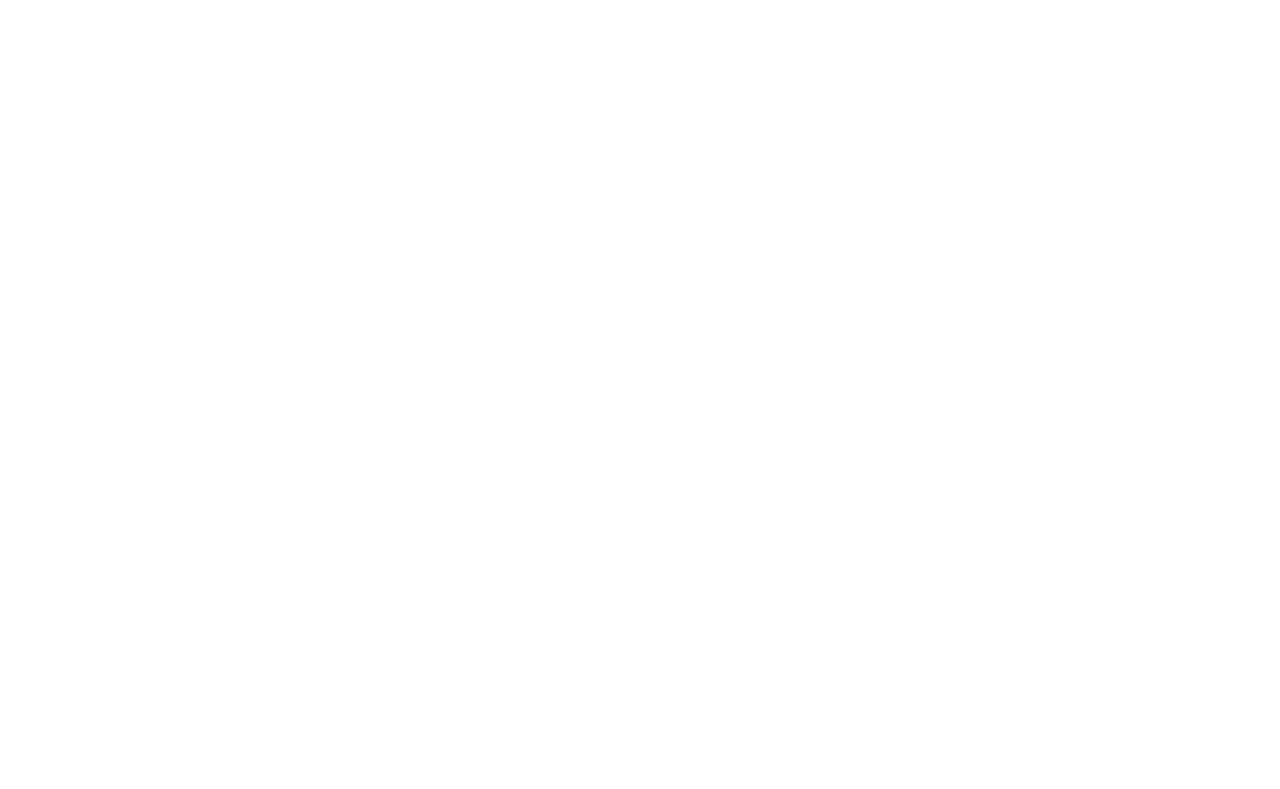
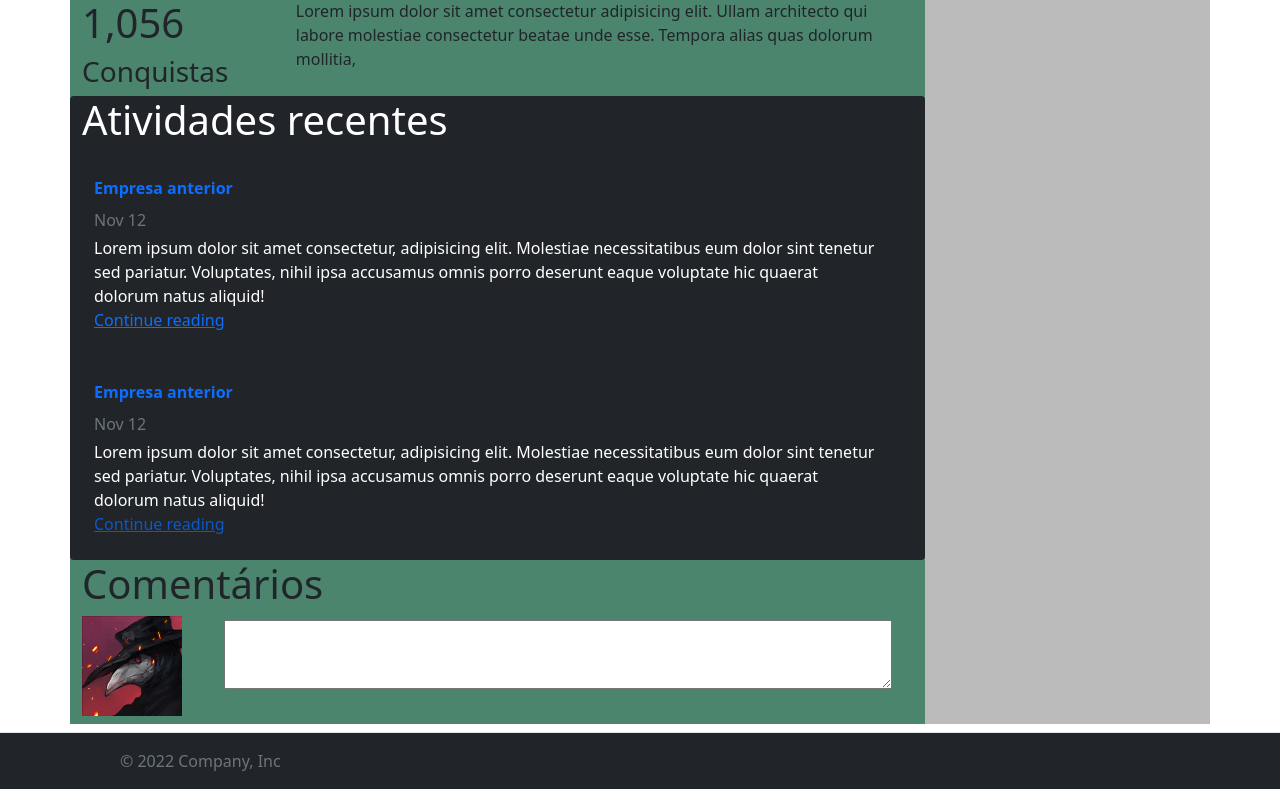
Before and after one commit to erick42q/erick42, a Django app: page / in a window 1280 px wide. Before the commit the part shown is empty. Shown: the part 1550-2339 px from the top of the page. Before the commit the page ends 22 px from the top, so only its background shows below. Run offline with Django 4.2, Linux system fonts and the light colour scheme; some libraries are stand-ins or nearby versions.

Commit message:
create template

```diff
--- a/erick42/urls.py
+++ b/erick42/urls.py
@@ -19,6 +19,6 @@ from front import urls
 
 
 urlpatterns = [
+    path('', include('front.urls')),
     path('admin/', admin.site.urls),
-    path('', include('front.urls')),
 ]
--- /dev/null
+++ b/front/static/front/style.css
@@ -0,0 +1,20 @@
+.fundo-texto,
+.fundo-cinza,
+.fundo-verde {
+    /*teste*/
+}
+
+.fundo-verde{
+    background-color: aquamarine;
+}
+.fundo-texto{
+    background-color: rgb(75, 133, 110);
+}
+.fundo-cinza{
+    background-color: rgba(0, 0, 0, 0.267);
+}
+
+.text-bg-dark {
+    color: #fff!important;
+    background-color: RGBA(33,37,41,var(--bs-bg-opacity,1))!important;
+}
--- /dev/null
+++ b/front/templates/base.html
@@ -0,0 +1,65 @@
+<!DOCTYPE html>
+<html lang="pt-br">
+
+<head>
+    <meta charset="UTF-8">
+    <meta http-equiv="X-UA-Compatible" content="IE=edge">
+    <meta name="viewport" content="width=device-width, initial-scale=1.0">
+	{% load static %}
+
+    <link rel="stylesheet" href="{% static 'front/style.css'  %}">
+    <link href="https://cdn.jsdelivr.net/npm/bootstrap@5.0.2/dist/css/bootstrap.min.css" rel="stylesheet"
+        integrity="sha384-EVSTQN3/azprG1Anm3QDgpJLIm9Nao0Yz1ztcQTwFspd3yD65VohhpuuCOmLASjC" crossorigin="anonymous">
+    <link rel="stylesheet" href="https://cdn.jsdelivr.net/npm/bootstrap-icons@1.9.1/font/bootstrap-icons.css">
+    <title>Index</title>
+</head>
+
+<body>
+
+    <header class="mb-2 p-3 text-bg-dark">
+        <div class="container">
+            <div class="d-flex flex-wrap align-items-center justify-content-center justify-content-lg-start">
+                <ul class="nav col-12 col-lg-auto me-lg-auto mb-2 justify-content-center mb-md-0">
+                    <li><a href="#" class="nav-link px-2 text-secondary">Home</a></li>
+                    <li><a href="#" class="nav-link px-2 text-white">Features</a></li>
+                    <li><a href="#" class="nav-link px-2 text-white">Pricing</a></li>
+                    <li><a href="#" class="nav-link px-2 text-white">FAQs</a></li>
+                    <li><a href="#" class="nav-link px-2 text-white">About</a></li>
+                </ul>
+                <form class="col-12 col-lg-auto mb-3 mb-lg-0 me-lg-3" role="search">
+                    <input type="search" class="form-control form-control-dark text-bg-dark" placeholder="Search..."
+                        aria-label="Search">
+                </form>
+                <!-- <div class="text-end">
+                    <button type="button" class="btn btn-outline-light me-2">Login</button>
+                    <button type="button" class="btn btn-warning">Sign-up</button>
+                </div> -->
+            </div>
+        </div>
+    </header>
+
+    {% block content %}{% endblock %}
+
+
+    <footer class="p-3 mt-2 text-bg-dark d-flex flex-wrap justify-content-between align-items-center py-3 border-top">
+        <div class="container">
+            <div class="col-md-4 d-flex align-items-center">
+                <a href="/" class="mb-3 me-2 mb-md-0 text-muted text-decoration-none lh-1">
+                    <svg class="bi" width="30" height="24">
+                        <use xlink:href="#bootstrap"></use>
+                    </svg>
+                </a>
+                <span class="mb-3 mb-md-0 text-muted">© 2022 Company, Inc</span>
+            </div>
+
+        </div>
+    </footer>
+
+	<script src="https://cdn.jsdelivr.net/npm/bootstrap@5.0.2/dist/js/bootstrap.bundle.min.js"
+		integrity="sha384-MrcW6ZMFYlzcLA8Nl+NtUVF0sA7MsXsP1UyJoMp4YLEuNSfAP+JcXn/tWtIaxVXM"
+		crossorigin="anonymous"></script>
+
+
+</body>
+
+</html>
--- a/front/templates/index.html
+++ b/front/templates/index.html
@@ -1,12 +1,149 @@
-<!DOCTYPE html>
-<html lang="en">
-<head>
-    <meta charset="UTF-8">
-    <meta http-equiv="X-UA-Compatible" content="IE=edge">
-    <meta name="viewport" content="width=device-width, initial-scale=1.0">
-    <title>Document</title>
-</head>
-<body>
-    index.html
-</body>
-</html>
+{% extends "base.html" %}
+
+{% block content %}
+{% load static %}
+<div class="container fundo-cinza">
+	<!-- Dados de perfil -->
+	<div class="row rounded text-bg-dark pt-2 pb-2">
+		<div class="col-sm-2">
+			<img src="{% static './images/corvo-perfil.jpg' %}" class="img-perfil img-thumbnail" width="220"
+				alt="Erick, foto de perfil">
+		</div>
+		<div class="col-sm-7">
+			<h1 class="display-4 fst-italic">Erick Queiroz</h1>
+			<p class="lead my-3">A liberdade não é a meta, é o modo de seguir a viagem.</p>
+		</div>
+		<div class="col-sm-3">
+			<h3> Não sei o que colocar aqui ainda :/ </h3>
+
+			<p>Lorem ipsum dolor sit amet consectetur adipisicing elit. Expedita, cum nihil </p>
+		</div>
+	</div>
+	<!-- Conteudo -->
+	<div class="row">
+		<div class="col-sm-9 fundo-texto">
+			<!-- Conquistas -->
+			<div class="row">
+				<h1>Conquistas mais raras</h1>
+			</div>
+			<div class="row ">
+				<div class="col">
+					<img src="https://cdn.akamai.steamstatic.com/steamcommunity/public/images/apps/256410/988994407272b5ae7af5a96bbd491f27f5a8316a.jpg"
+						alt="">
+				</div>
+				<div class="col">
+					<img src="https://cdn.akamai.steamstatic.com/steamcommunity/public/images/apps/256410/988994407272b5ae7af5a96bbd491f27f5a8316a.jpg"
+						alt="">
+				</div>
+				<div class="col">
+					<img src="https://cdn.akamai.steamstatic.com/steamcommunity/public/images/apps/256410/988994407272b5ae7af5a96bbd491f27f5a8316a.jpg"
+						alt="">
+				</div>
+				<div class="col">
+					<img src="https://cdn.akamai.steamstatic.com/steamcommunity/public/images/apps/256410/988994407272b5ae7af5a96bbd491f27f5a8316a.jpg"
+						alt="">
+				</div>
+				<div class="col">
+					<img src="https://cdn.akamai.steamstatic.com/steamcommunity/public/images/apps/256410/988994407272b5ae7af5a96bbd491f27f5a8316a.jpg"
+						alt="">
+				</div>
+				<div class="col">
+					<img src="https://cdn.akamai.steamstatic.com/steamcommunity/public/images/apps/256410/988994407272b5ae7af5a96bbd491f27f5a8316a.jpg"
+						alt="">
+				</div>
+				<div class="col">
+					<img src="https://cdn.akamai.steamstatic.com/steamcommunity/public/images/apps/256410/988994407272b5ae7af5a96bbd491f27f5a8316a.jpg"
+						alt="">
+				</div>
+			</div>
+			<div class="row">
+				<div class="col-sm-3">
+					<h1>1,056</h1>
+					<h3>Conquistas</h3>
+				</div>
+				<div class="col-sm-9">Lorem ipsum dolor sit amet consectetur adipisicing elit. Ullam
+					architecto qui
+					labore molestiae consectetur beatae unde esse. Tempora alias quas dolorum mollitia,
+				</div>
+			</div>
+
+			<div class="row rounded text-bg-dark">
+				<h1>Atividades recentes</h1>
+				<div class="row p-4 d-flex flex-column position-static ">
+					<strong class="d-inline-block mb-2 text-primary">Empresa anterior</strong>
+					<!-- <h3 class="mb-0">empresa anterior</h3> -->
+					<div class="mb-1 text-muted">Nov 12</div>
+					<p class="card-text mb-auto">Lorem ipsum dolor sit amet consectetur, adipisicing elit.
+						Molestiae necessitatibus
+						eum
+						dolor
+						sint tenetur sed pariatur. Voluptates, nihil ipsa accusamus omnis porro deserunt
+						eaque
+						voluptate hic quaerat dolorum natus aliquid!</p>
+					<a href="#" class="stretched-link">Continue reading</a>
+				</div>
+				<div class="row p-4 d-flex flex-column position-static">
+					<strong class="d-inline-block mb-2 text-primary">Empresa anterior</strong>
+					<!-- <h3 class="mb-0">empresa anterior</h3> -->
+					<div class="mb-1 text-muted">Nov 12</div>
+					<p class="card-text mb-auto">Lorem ipsum dolor sit amet consectetur, adipisicing elit.
+						Molestiae necessitatibus
+						eum
+						dolor
+						sint tenetur sed pariatur. Voluptates, nihil ipsa accusamus omnis porro deserunt
+						eaque
+						voluptate hic quaerat dolorum natus aliquid!</p>
+					<a href="#" class="stretched-link">Continue reading</a>
+				</div>
+			</div>
+			<!-- Comentários -->
+			<div class="row fundo-vermelho pb-2">
+				<div class="col">
+					<div class="row">
+						<h1>Comentários</h1>
+					</div>
+					<div class="row">
+						<div class="col-sm-2">
+							<img src="./static/images/corvo-perfil.jpg" class="img-fluid" width="100" walt="">
+						</div>
+						<div class="col-sm-10">
+							<div>
+								<form>
+									<textarea name="Comente" id="" cols="80" rows="3" class="form-text"></textarea>
+								</form>
+							</div>
+						</div>
+					</div>
+				</div>
+			</div>
+
+		</div>
+		<div class="col-sm-3 ">
+			<div class="row">
+				<h2>AMIGOS:</h2>
+
+				<p> Lorem, ipsum dolor sit amet consecteturadipisicing elit. Tempore consectetur et
+					placeat rovident tenetur quidem quae voluptatibus quis cupiditate sunt repudiandae
+					maiores
+					ipsamvoluptas commodi illo similique possimus, perspiciatis nostrum! Lorem ipsum dolor
+					sit
+					amet
+					consectetur adipisicing elit. Dolorem praesentium accusamus autem cumque consequatur
+					reprehenderit nobis? Temporibus deleniti blanditiis consequuntur tempore fugit. Nam
+					dicta,
+					voluptatem repudiandae obcaecati dignissimos quisquam esse? loren Lorem ipsum dolor sit
+					amet
+					consectetur adipisicing elit. Inventore, similique! Molestias debitis pariatur incidunt
+					dolorum
+					harum omnis, magni officiis illo asperiores saepe magnam earum aliquam rerum nulla, eius
+					rem
+					ipsa.</p>
+
+			</div>
+
+		</div>
+	</div>
+</div>
+
+
+{% endblock %}
```
Also changed, not shown: erick42/settings.py (+45 -38 lines), front/static/images/background.png (added), front/static/images/corvo-perfil.jpg (added), 1 other file.
